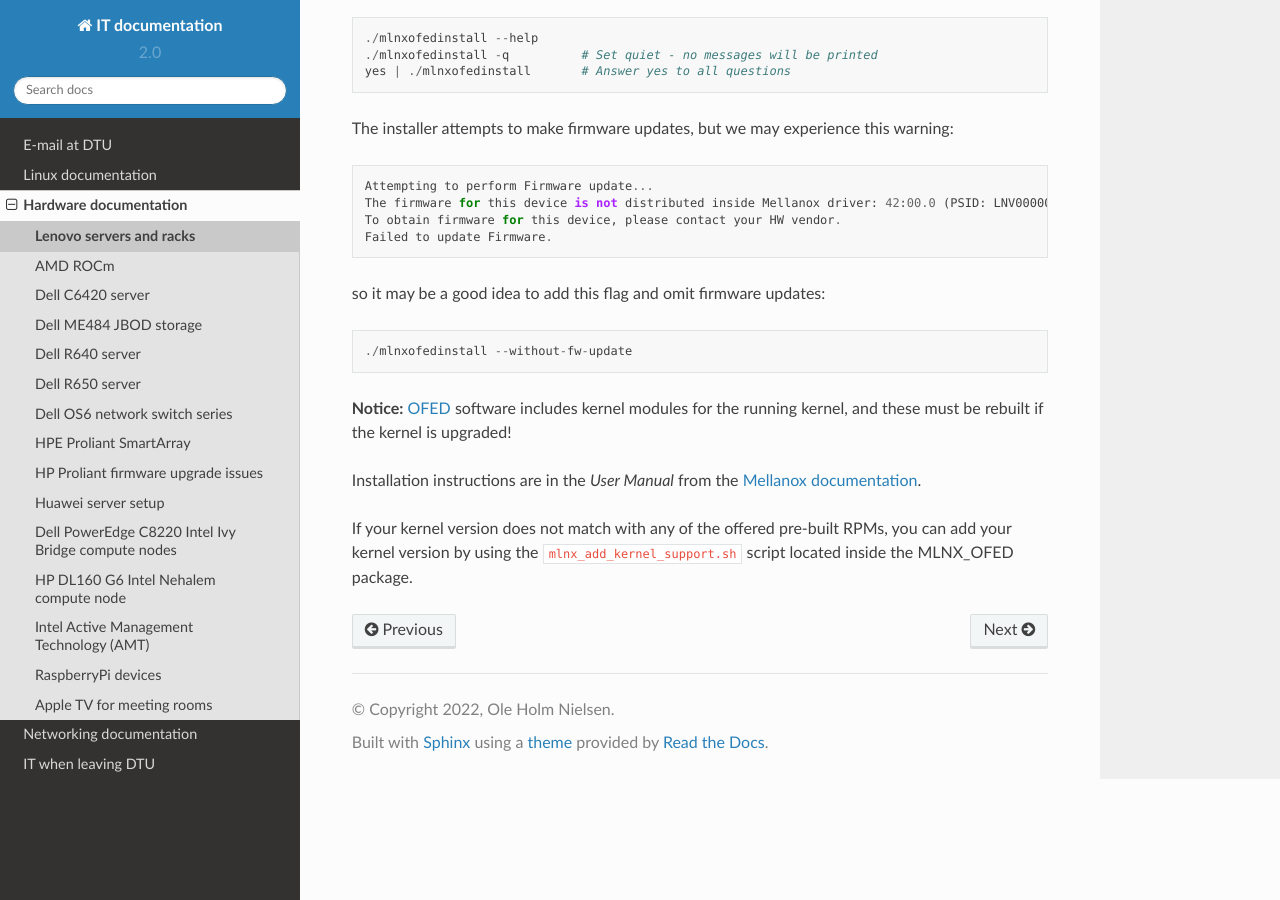
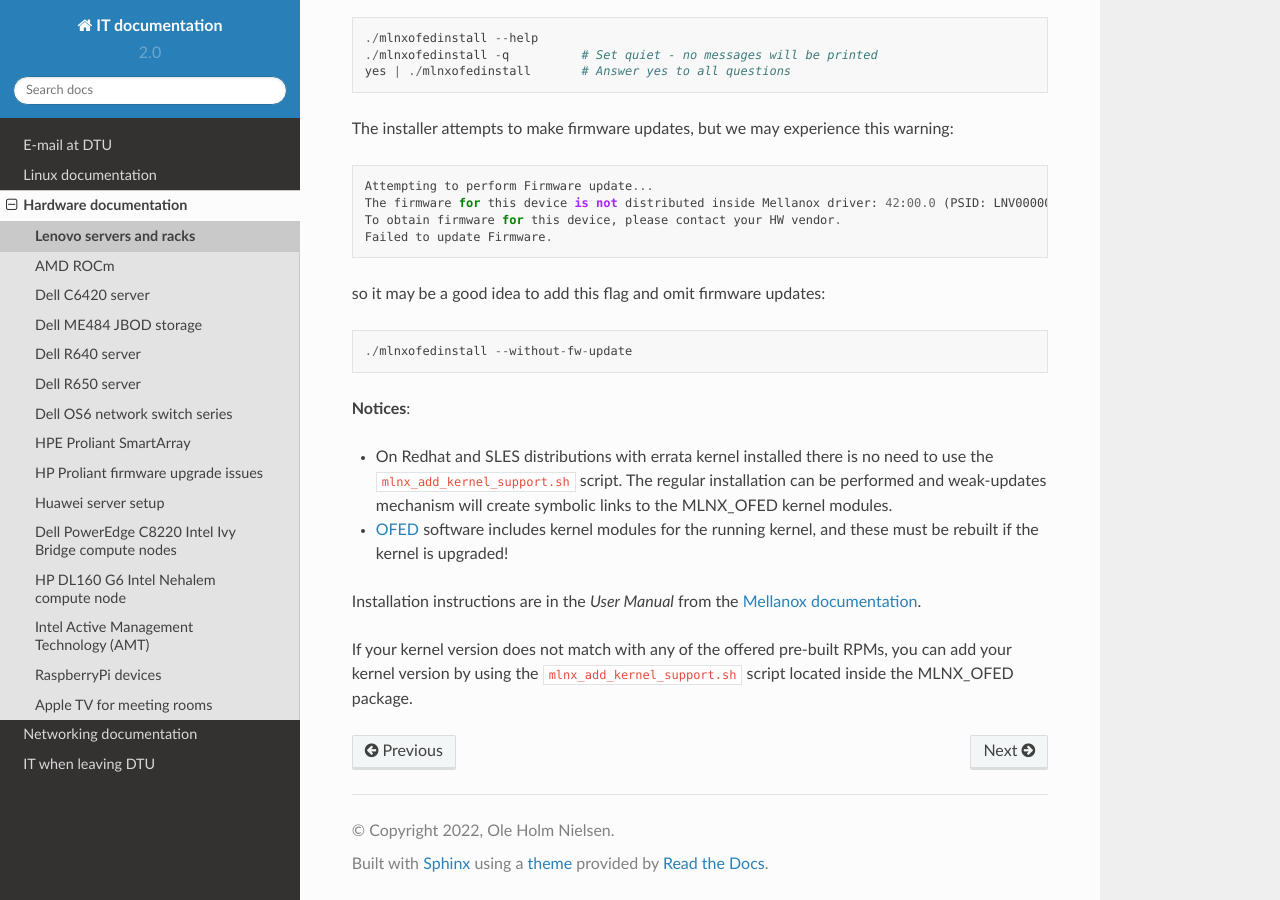
Before and after one commit to OleHolmNielsen/ITwiki, a Sphinx documentation site: the page built from docs/Lenovo_SD665_V3.rst, in a window 1280 px wide and 900 px high, scrolled down 1709 px. Built offline with Sphinx 7.4.7 and the Read the Docs theme 2.0.0, drawn with Linux system fonts in a browser that asks for light colours.

Commit message:
Notice about mlnx_add_kernel_support.sh

```diff
--- a/docs/Lenovo_SD665_V3.rst
+++ b/docs/Lenovo_SD665_V3.rst
@@ -82,7 +82,11 @@ so it may be a good idea to add this flag and omit firmware updates::
 
   ./mlnxofedinstall --without-fw-update
 
-**Notice:** OFED_ software includes kernel modules for the running kernel, and these must be rebuilt if the kernel is upgraded!
+**Notices**:
+
+* On Redhat and SLES distributions with errata kernel installed there is no need to use the ``mlnx_add_kernel_support.sh`` script.
+  The regular installation can be performed and weak-updates mechanism will create symbolic links to the MLNX_OFED kernel modules.
+* OFED_ software includes kernel modules for the running kernel, and these must be rebuilt if the kernel is upgraded!
 
 Installation instructions are in the *User Manual* from the `Mellanox documentation <https://docs.nvidia.com/networking/software/adapter-software/index.html#linux>`_.
 
```
